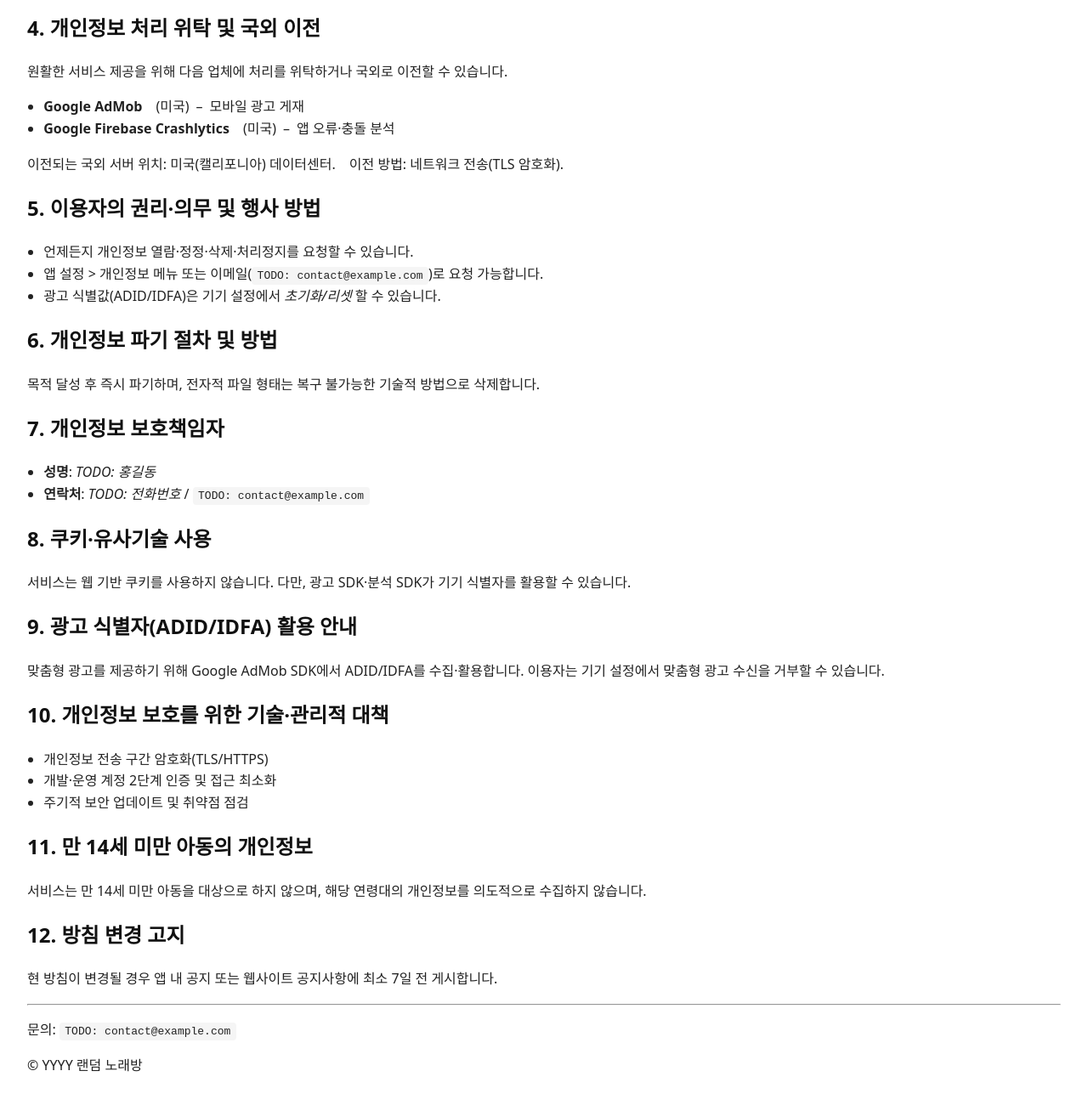
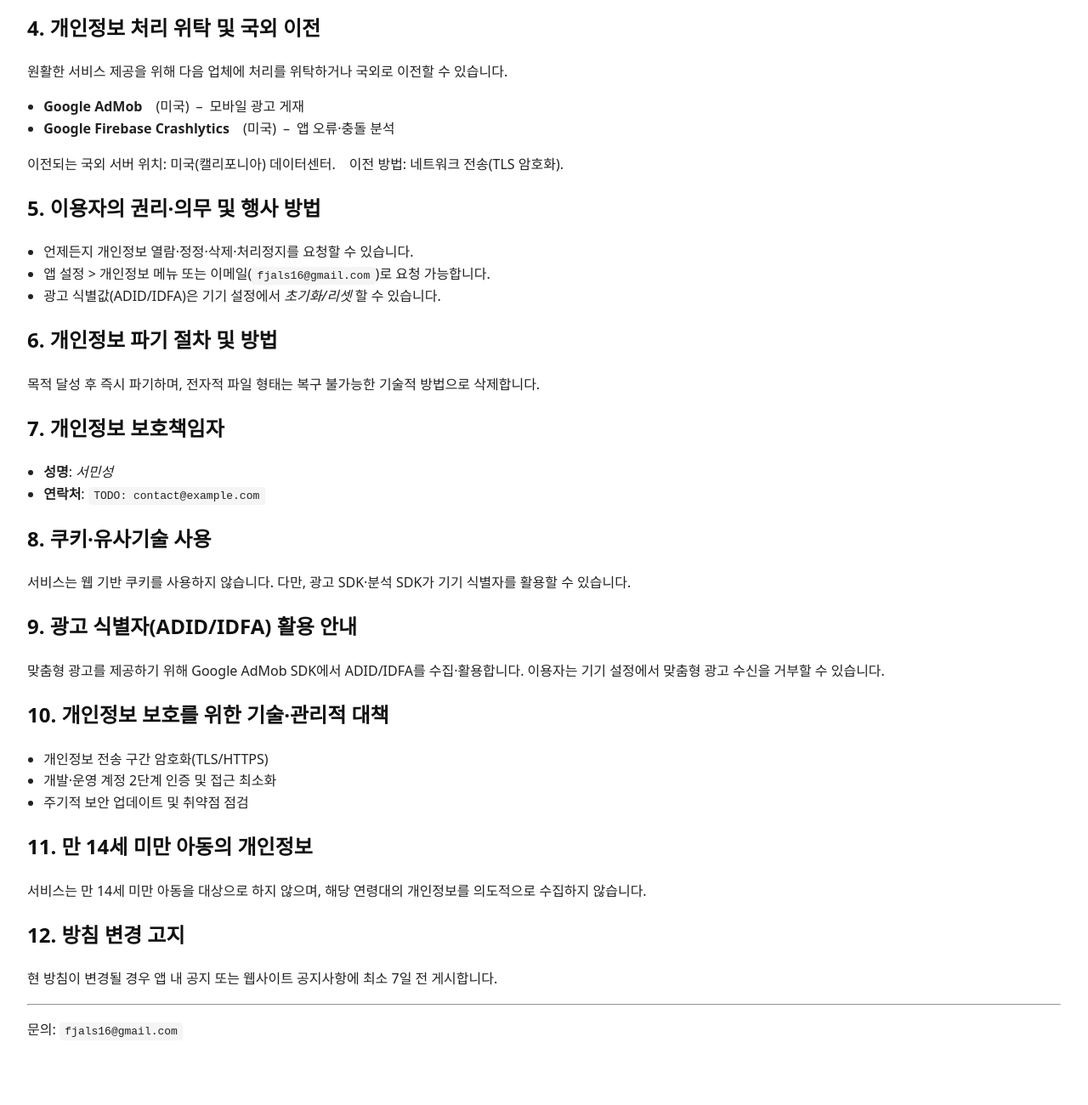
Before and after one commit to fjals16/privacypolicy, a plain HTML site: page doc/randomkaraoke/android/policy/privatepolicy.html in a window 1280 px wide. Shown: the part 639-1939 px from the top of the page at 85% size. After the commit the page ends 1912 px from the top, so only its background shows below. Drawn offline with Linux system fonts and the light colour scheme.

Commit message:
Update privatepolicy.html

```diff
--- a/doc/randomkaraoke/android/policy/privatepolicy.html
+++ b/doc/randomkaraoke/android/policy/privatepolicy.html
@@ -54,7 +54,7 @@
 <h2>5. 이용자의 권리·의무 및 행사 방법</h2>
 <ul>
     <li>언제든지 개인정보 열람·정정·삭제·처리정지를 요청할 수 있습니다.</li>
-    <li>앱 설정 &gt; 개인정보 메뉴 또는 이메일(<code>TODO: contact@example.com</code>)로 요청 가능합니다.</li>
+    <li>앱 설정 &gt; 개인정보 메뉴 또는 이메일(<code>fjals16@gmail.com</code>)로 요청 가능합니다.</li>
     <li>광고 식별값(ADID/IDFA)은 기기 설정에서 <em>초기화/리셋</em> 할 수 있습니다.</li>
 </ul>
 
@@ -63,8 +63,8 @@
 
 <h2>7. 개인정보 보호책임자</h2>
 <ul>
-    <li><strong>성명</strong>: <em>TODO: 홍길동</em></li>
-    <li><strong>연락처</strong>: <em>TODO: 전화번호</em> / <code>TODO: contact@example.com</code></li>
+    <li><strong>성명</strong>: <em>서민성</em></li>
+    <li><strong>연락처</strong>: <code>TODO: contact@example.com</code></li>
 </ul>
 
 <h2>8. 쿠키·유사기술 사용</h2>
@@ -88,8 +88,7 @@
 
 <footer>
     <hr>
-    <p>문의: <code>TODO: contact@example.com</code></p>
-    <p>© YYYY 랜덤 노래방</p>
+    <p>문의: <code>fjals16@gmail.com</code></p>
 </footer>
 </body>
 </html>
```
